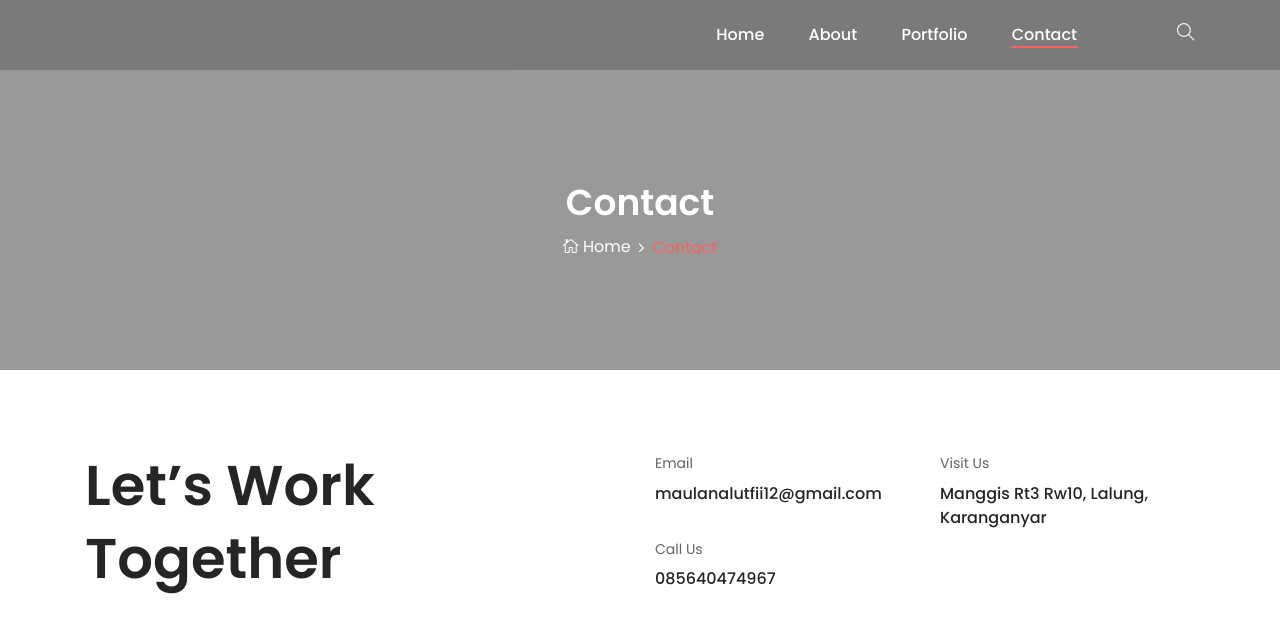
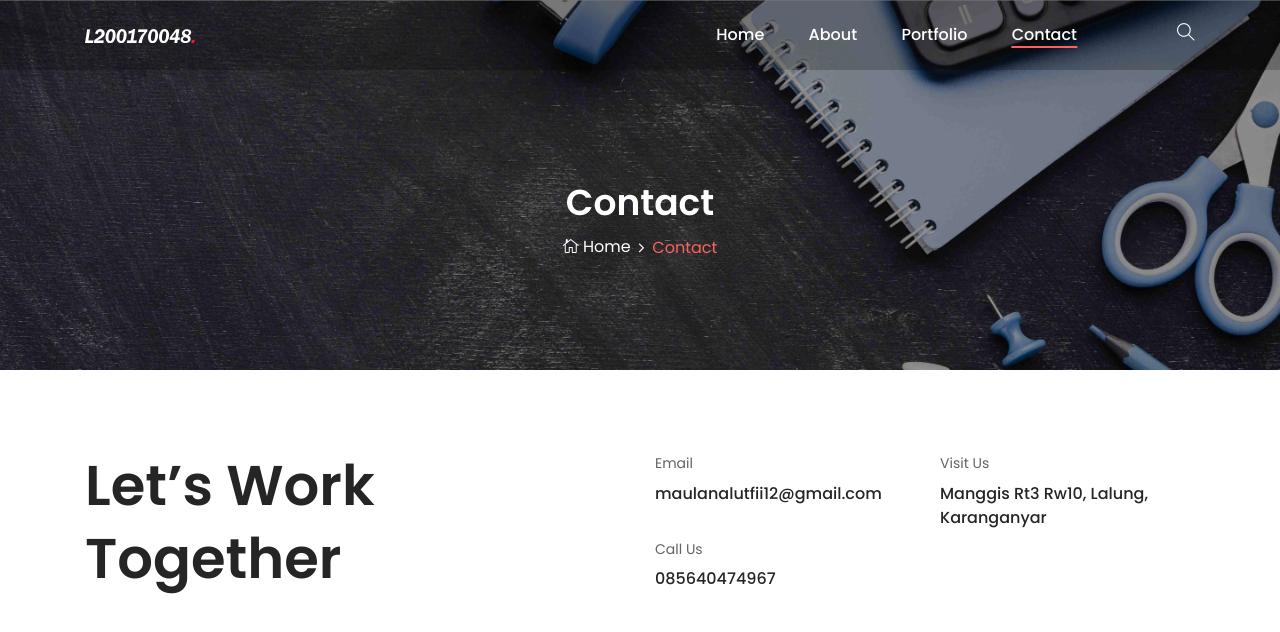
Before and after one commit to maulana-lutfi/l200170048.github.io, a website: page contact.html in a window 1280 px wide. Drawn offline with Linux system fonts and the light colour scheme.

Commit message:
Update contact.html

```diff
--- a/contact.html
+++ b/contact.html
@@ -11,7 +11,7 @@
     <title>L200170048 | Maulana Lutfi S</title>
 
     <!-- Favicon -->
-    <link rel="icon" href="./img/kecil.png">
+    <link rel="icon" href="./img/kec.png">
 
     <!-- Stylesheet -->
     <link rel="stylesheet" href="style.css">
@@ -54,7 +54,7 @@
                     <nav class="classy-navbar justify-content-between" id="alimeNav">
 
                         <!-- Logo -->
-                        <a class="nav-brand" href="./index.html"><img src="./img/logo.png" alt=""></a>
+                        <a class="nav-brand" href="./index.html"><img src="./img/log.png" alt=""></a>
 
                         <!-- Navbar Toggler -->
                         <div class="classy-navbar-toggler">
@@ -89,7 +89,7 @@
     <!-- Header Area End -->
 
     <!-- Breadcrumb Area Start -->
-    <section class="breadcrumb-area bg-img bg-overlay jarallax" style="background-image: url(img/dua-min.jpg);">
+    <section class="breadcrumb-area bg-img bg-overlay jarallax" style="background-image: url(img/dua-minn.jpg);">
         <div class="container h-100">
             <div class="row h-100 align-items-center">
                 <div class="col-12">
```
